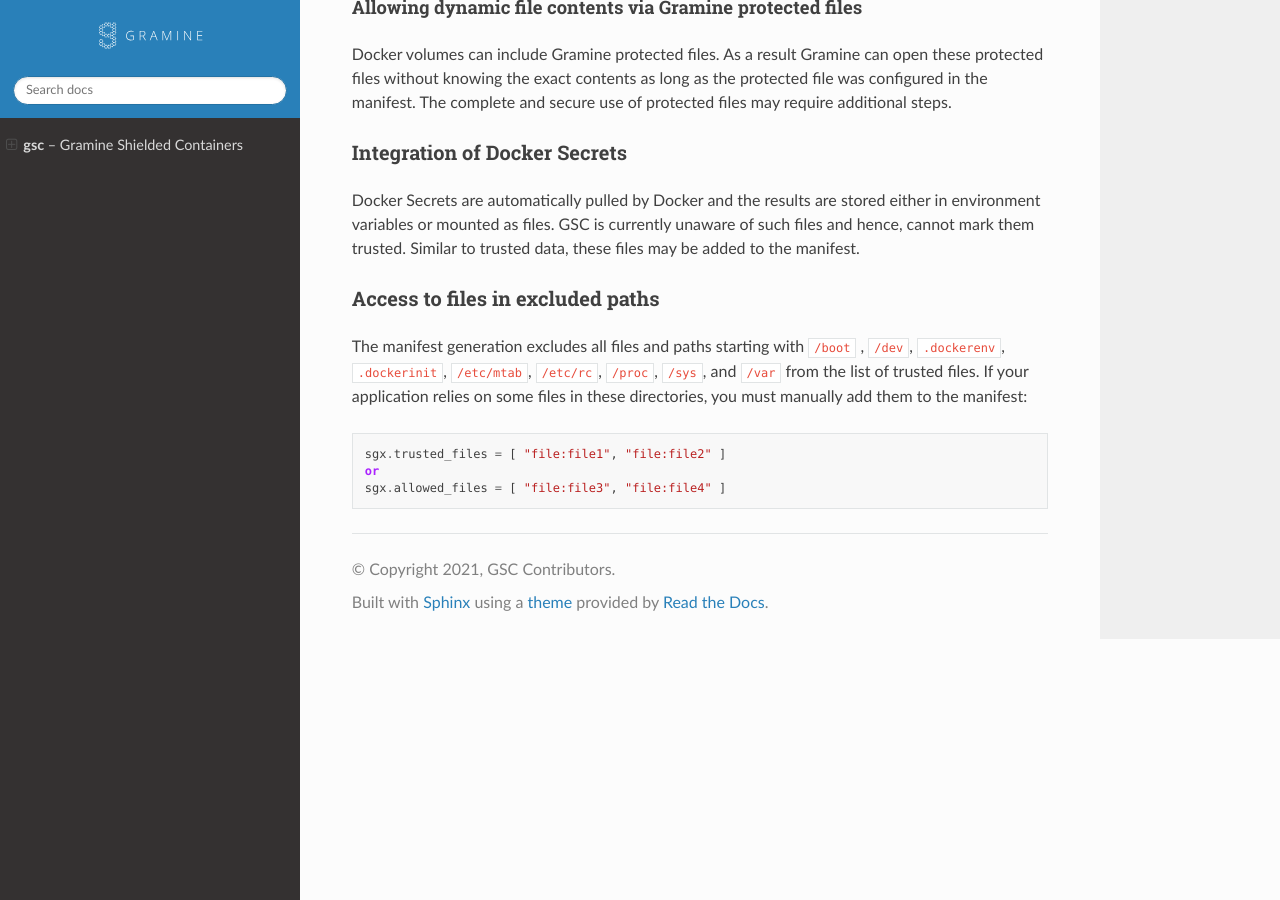
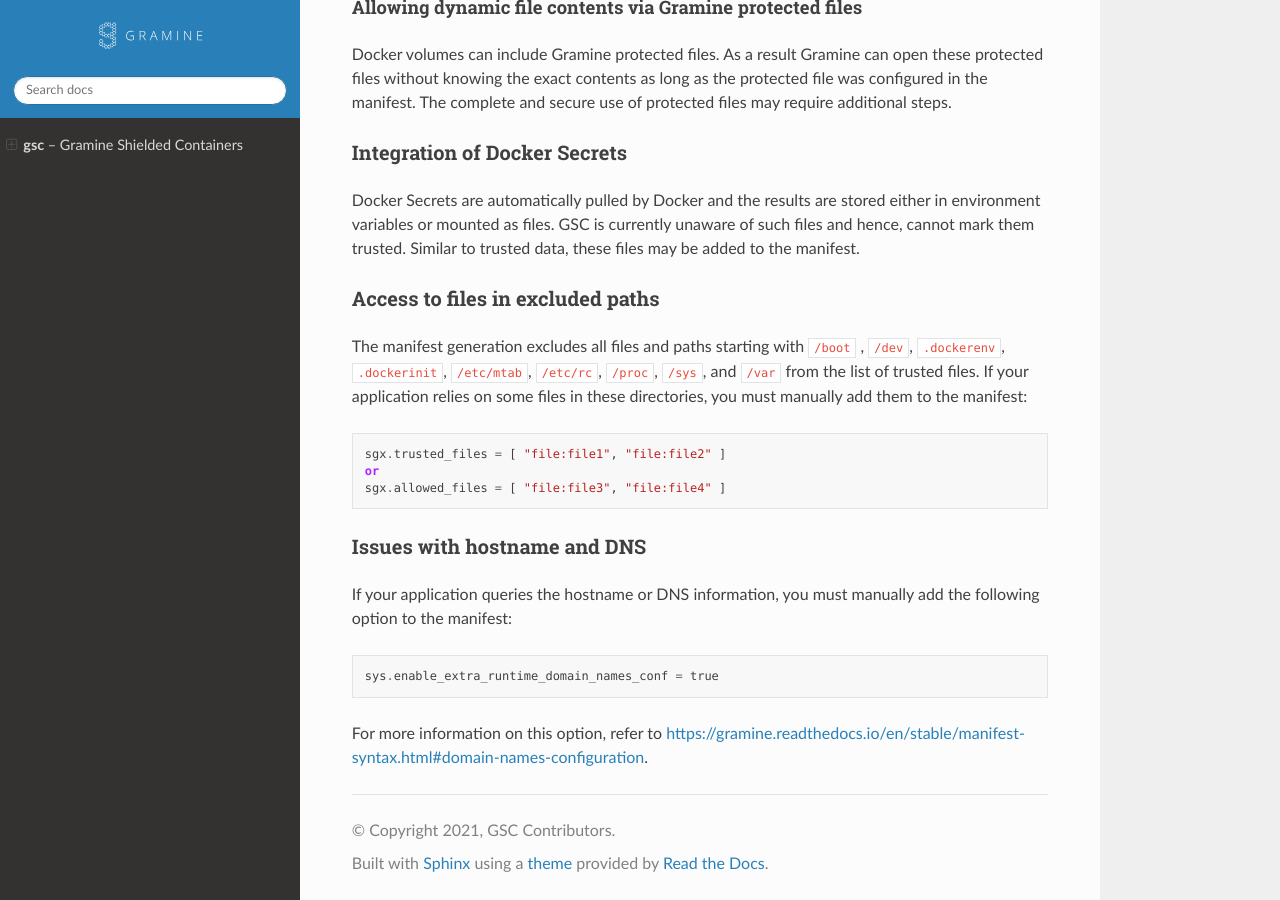
Before and after one commit to gramineproject/gsc, a Sphinx documentation site: the page built from Documentation/index.rst, in a window 1280 px wide and 900 px high, scrolled down 9523 px. Built offline with Sphinx 7.4.7 and the Read the Docs theme 2.0.0, drawn with Linux system fonts in a browser that asks for light colours.

Commit message:
Add remark on `sys.enable_extra_runtime_domain_names_conf` in docs
Signed-off-by: Dmitrii Kuvaiskii <dmitrii.kuvaiskii@intel.com>

```diff
--- a/Documentation/index.rst
+++ b/Documentation/index.rst
@@ -529,3 +529,14 @@
    sgx.trusted_files = [ "file:file1", "file:file2" ]
    or
    sgx.allowed_files = [ "file:file3", "file:file4" ]
+
+Issues with hostname and DNS
+----------------------------
+
+If your application queries the hostname or DNS information, you must manually
+add the following option to the manifest::
+
+    sys.enable_extra_runtime_domain_names_conf = true
+
+For more information on this option, refer to
+https://gramine.readthedocs.io/en/stable/manifest-syntax.html#domain-names-configuration.
```
